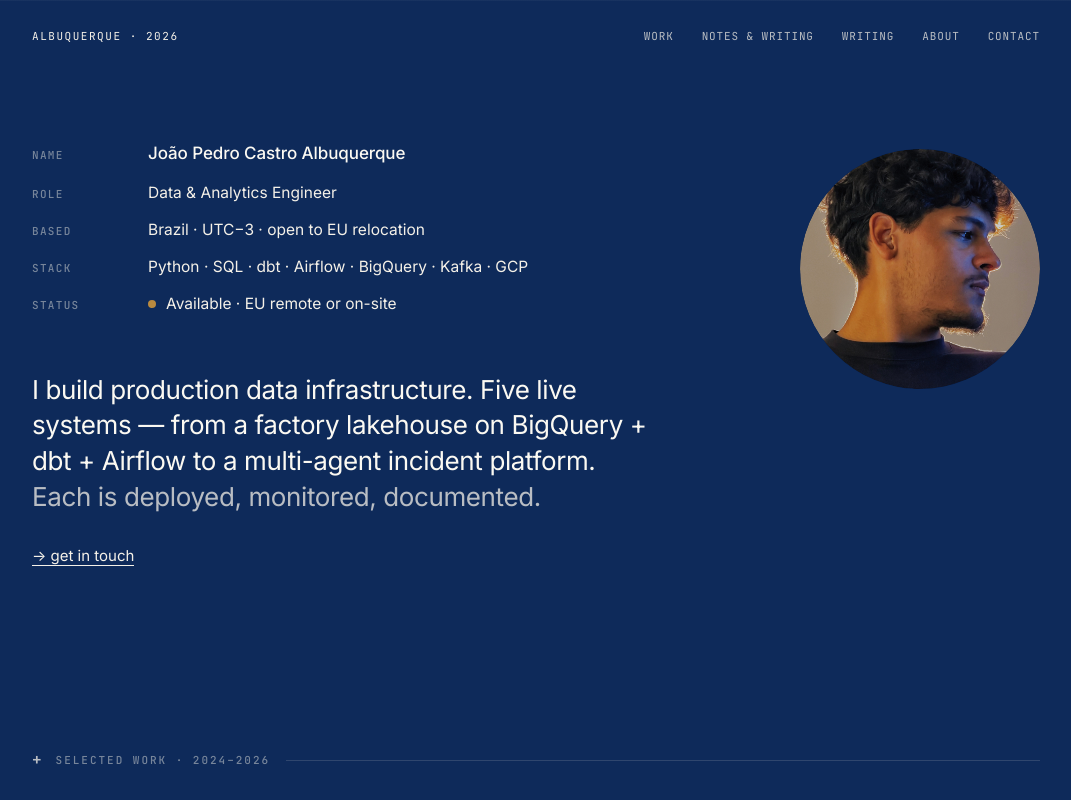
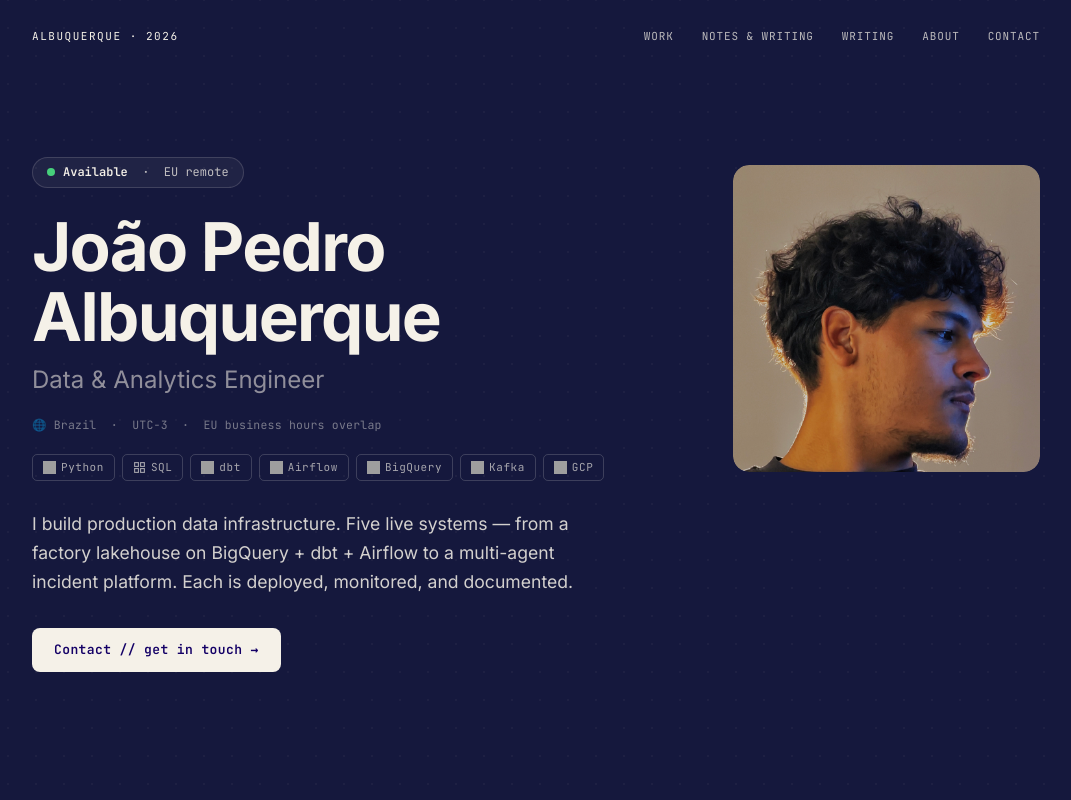
Before and after one commit to Albuqr/Portfolio, a website with bundled scripts: page portfolio/portfolio.html in a window 1280 px wide. Shown: the top 800 px of the page, without its empty margins (104-1175 px from the left). Built offline with nearby package versions, Linux system fonts and the light colour scheme; grey boxes are pictures that could not be loaded.

Commit message:
Styling changes and pdf loading fixes

```diff
--- a/portfolio/portfolio.html
+++ b/portfolio/portfolio.html
@@ -7,12 +7,10 @@
 <link rel="preconnect" href="https://fonts.googleapis.com" />
 <link rel="preconnect" href="https://fonts.gstatic.com" crossorigin />
 <link href="https://fonts.googleapis.com/css2?family=Inter:wght@400;500;600;700&family=JetBrains+Mono:wght@400;500;600&display=swap" rel="stylesheet" />
-<script src="https://cdnjs.cloudflare.com/ajax/libs/pdf.js/3.11.174/pdf.min.js"></script>
-
 <script>
 /* Tweakable defaults — host can rewrite this JSON on disk */
 window.__TWEAKS__ = /*EDITMODE-BEGIN*/{
-  "bg": "#0E2A5A",
+  "bg": "#15183D",
   "fg": "#F5F1E8",
   "accent": "#B98A3F",
   "heroLayout": "split",
@@ -24,8 +22,8 @@ window.__TWEAKS__ = /*EDITMODE-BEGIN*/{
 
 <style>
   :root {
-    --bg: #0E2A5A;
-    --bg-deep: #061942;
+    --bg: #15183D;
+    --bg-deep: #0b0d28;
     --fg: #F5F1E8;
     --fg-strong: #FBF9F2;
     --fg-muted: rgba(245, 241, 232, 0.74);
@@ -50,11 +48,6 @@ window.__TWEAKS__ = /*EDITMODE-BEGIN*/{
     margin: 0;
     padding: 0;
     background-color: var(--bg);
-    background-image:
-      linear-gradient(rgba(245, 241, 232, 0.045) 1px, transparent 1px),
-      linear-gradient(90deg, rgba(245, 241, 232, 0.045) 1px, transparent 1px);
-    background-size: 32px 32px;
-    background-attachment: fixed;
     color: var(--fg);
     font-family: var(--font-sans);
     font-size: 16px;
@@ -81,6 +74,8 @@ window.__TWEAKS__ = /*EDITMODE-BEGIN*/{
     max-width: var(--container);
     margin: 0 auto;
     padding: 0 var(--gutter);
+    position: relative;
+    z-index: 1;
   }
 
   .hairline { border: none; border-top: 1px solid var(--rule); margin: 0; }
@@ -99,6 +94,8 @@ window.__TWEAKS__ = /*EDITMODE-BEGIN*/{
     letter-spacing: 0.08em;
     text-transform: uppercase;
     color: var(--fg-muted);
+    position: relative;
+    z-index: 1;
   }
   .topbar .mark {
     color: var(--fg);
@@ -117,94 +114,142 @@ window.__TWEAKS__ = /*EDITMODE-BEGIN*/{
   /* ───── hero ───── */
   .hero {
     display: grid;
-    grid-template-columns: 1fr 240px;
-    gap: 72px;
+    grid-template-columns: 1fr auto;
     align-items: start;
-    padding: 80px 0 96px;
-  }
-
-  .identity {
-    display: grid;
-    grid-template-columns: 88px 1fr;
-    column-gap: 28px;
-    row-gap: 14px;
-    align-items: baseline;
-    margin-bottom: 56px;
-  }
-  .identity dt {
-    font-family: var(--font-mono);
-    font-size: 11px;
-    letter-spacing: 0.12em;
-    text-transform: uppercase;
-    color: var(--fg-faint);
-    font-weight: 500;
-  }
-  .identity dd {
-    margin: 0;
-    font-size: 15.5px;
-    color: var(--fg);
-    line-height: 1.5;
-  }
-  .identity .name-row dd {
-    font-size: 17px;
-    font-weight: 500;
-    letter-spacing: -0.005em;
-    color: var(--fg-strong);
-  }
-
-  .status-dot {
-    display: inline-block;
+    gap: clamp(2rem, 6vw, 6rem);
+    padding-top: clamp(3rem, 7vw, 5.5rem);
+    padding-bottom: clamp(3rem, 7vw, 5.5rem);
+    position: relative;
+    z-index: 1;
+  }
+
+  .hero__status-pill {
+    display: inline-flex;
+    align-items: center;
+    gap: 8px;
+    border: 1px solid rgba(245, 241, 232, 0.15);
+    border-radius: 999px;
+    padding: 5px 14px;
+    font-family: var(--font-mono);
+    font-size: 12px;
+    color: rgba(245, 241, 232, 0.75);
+    background: rgba(245, 241, 232, 0.05);
+    margin-bottom: 24px;
+    width: fit-content;
+  }
+  .hero__status-pill strong {
+    color: #F5F1E8;
+    font-weight: 600;
+  }
+  .hero__status-dot {
     width: 8px;
     height: 8px;
     border-radius: 50%;
-    background: var(--accent-bright);
-    box-shadow: 0 0 0 0 rgba(15, 38, 89, 0.55);
-    margin-right: 10px;
-    vertical-align: 1px;
-    animation: pulse 2.8s cubic-bezier(0.4, 0, 0.6, 1) infinite;
-  }
-  @keyframes pulse {
-    0%, 100% { box-shadow: 0 0 0 0 rgba(15, 38, 89, 0.55); }
-    50%      { box-shadow: 0 0 0 6px rgba(15, 38, 89, 0); }
-  }
-
-  .hero-statement {
-    font-size: 26px;
-    line-height: 1.38;
-    letter-spacing: -0.015em;
+    background: #4ade80;
+    flex-shrink: 0;
+    animation: dot-pulse 2.4s ease-in-out infinite;
+  }
+  @keyframes dot-pulse {
+    0%, 100% { opacity: 1; }
+    50% { opacity: 0.35; }
+  }
+
+  .hero__name {
+    font-family: var(--font-sans);
+    font-size: clamp(2.4rem, 5.5vw, 4.2rem);
+    font-weight: 700;
+    line-height: 1.05;
+    color: #F5F1E8;
+    margin: 0 0 8px 0;
+    letter-spacing: -0.025em;
+  }
+  .hero__role {
+    font-family: var(--font-sans);
+    font-size: clamp(1.1rem, 2.2vw, 1.5rem);
     font-weight: 400;
-    max-width: 620px;
-    margin: 0 0 28px;
-    text-wrap: pretty;
-    color: var(--fg-strong);
-  }
-  .hero-statement em {
-    font-style: normal;
-    color: var(--fg-muted);
-  }
-
-  .hero-cta {
-    font-family: var(--font-sans);
-    font-size: 15px;
-    color: var(--fg);
-    border-bottom: 1px solid var(--fg);
-  }
-  .hero-cta:hover { color: var(--accent-bright); border-bottom-color: var(--accent-bright); }
-
-  .portrait {
-    width: 240px;
-    height: 240px;
-    border-radius: 50%;
+    color: rgba(245, 241, 232, 0.55);
+    margin: 0 0 18px 0;
+  }
+  .hero__location {
+    font-family: var(--font-mono);
+    font-size: 11.5px;
+    color: rgba(245, 241, 232, 0.45);
+    margin: 0 0 20px 0;
+    letter-spacing: 0.02em;
+  }
+  .hero__stack {
+    display: flex;
+    flex-wrap: wrap;
+    gap: 7px;
+    list-style: none;
+    padding: 0;
+    margin: 0 0 28px 0;
+  }
+  .hero__stack li {
+    display: inline-flex;
+    align-items: center;
+    gap: 5px;
+    font-family: var(--font-mono);
+    font-size: 11px;
+    letter-spacing: 0.05em;
+    padding: 4px 10px;
+    border: 1px solid rgba(245, 241, 232, 0.18);
+    border-radius: 5px;
+    color: rgba(245, 241, 232, 0.65);
+    transition: border-color 0.15s, color 0.15s;
+  }
+  .hero__stack li:hover {
+    border-color: rgba(245, 241, 232, 0.4);
+    color: rgba(245, 241, 232, 0.9);
+  }
+  .hero__statement {
+    font-size: clamp(0.95rem, 1.6vw, 1.1rem);
+    line-height: 1.65;
+    color: rgba(245, 241, 232, 0.85);
+    max-width: 52ch;
+    margin: 0 0 32px 0;
+  }
+  .hero__cta {
+    display: inline-block;
+    padding: 12px 22px;
+    background: #F5F1E8;
+    color: #140066;
+    font-family: var(--font-mono);
+    font-size: 13px;
+    font-weight: 600;
+    letter-spacing: 0.03em;
+    text-decoration: none;
+    border-radius: 8px;
+    border: none;
+    transition: opacity 0.15s;
+  }
+  .hero__cta:hover { opacity: 0.88; border-bottom: none; }
+
+  .hero__right {
+    display: flex;
+    align-items: flex-start;
+    padding-top: 8px;
+  }
+  .hero__photo-wrap {
+    width: clamp(200px, 24vw, 340px);
+    aspect-ratio: 1 / 1;
     overflow: hidden;
-    background: var(--bg-deep);
-    justify-self: end;
-    align-self: start;
-    margin-top: 24px;
-  }
-  .portrait image-slot {
-    width: 240px;
-    height: 240px;
+    border-radius: 16px;
+    flex-shrink: 0;
+  }
+  .hero__photo-img {
+    width: 100%;
+    height: 100%;
+    object-fit: cover;
+    object-position: center top;
     display: block;
+    border-radius: 16px;
+  }
+
+  @media (max-width: 720px) {
+    .hero { grid-template-columns: 1fr; gap: 2rem; }
+    .hero__right { order: -1; }
+    .hero__photo-wrap { width: 120px; }
   }
 
   /* ───── section headers ───── */
@@ -335,6 +380,8 @@ window.__TWEAKS__ = /*EDITMODE-BEGIN*/{
     border-bottom: 1px solid var(--rule);
     padding: 48px 0 52px;
     display: block;
+    position: relative;
+    z-index: 1;
   }
   .featured-meta {
     font-family: var(--font-mono);
@@ -1348,6 +1395,7 @@ window.__TWEAKS__ = /*EDITMODE-BEGIN*/{
 </style>
 </head>
 <body>
+<canvas id="dot-grid" aria-hidden="true" style="position:fixed;top:0;left:0;width:100%;height:100%;pointer-events:none;z-index:0;opacity:0.35;"></canvas>
 
 <div class="container">
 
@@ -1364,42 +1412,88 @@ window.__TWEAKS__ = /*EDITMODE-BEGIN*/{
   </header>
 
   <!-- ─── hero ─── -->
-  <section class="hero" data-screen-label="01 Hero">
-    <div>
-      <dl class="identity">
-        <div class="name-row" style="display:contents;">
-          <dt>NAME</dt>
-          <dd>João Pedro Castro Albuquerque</dd>
-        </div>
-        <dt>ROLE</dt>
-        <dd>Data &amp; Analytics Engineer</dd>
-
-        <dt>BASED</dt>
-        <dd>Brazil · UTC−3 · open to EU relocation</dd>
-
-        <dt>STACK</dt>
-        <dd>Python · SQL · dbt · Airflow · BigQuery · Kafka · GCP</dd>
-
-        <dt>STATUS</dt>
-        <dd><span class="status-dot" aria-hidden="true"></span>Available · EU remote or on-site</dd>
-      </dl>
-
-      <p class="hero-statement">
-        I build production data infrastructure. Five live systems
-        — from a factory lakehouse on BigQuery + dbt + Airflow
-        to a multi-agent incident platform.
-        <em>Each is deployed, monitored, documented.</em>
+  <header class="hero" id="hero" data-screen-label="01 Hero">
+    <div class="hero__left">
+
+      <div class="hero__status-pill">
+        <span class="hero__status-dot"></span>
+        <span><strong>Available</strong> &nbsp;·&nbsp; EU remote</span>
+      </div>
+
+      <h1 class="hero__name">João Pedro Albuquerque</h1>
+      <p class="hero__role">Data &amp; Analytics Engineer</p>
+
+      <p class="hero__location">
+        🌐 Brazil &nbsp;·&nbsp; UTC−3 &nbsp;·&nbsp;
+        EU business hours overlap
       </p>
 
-      <a class="hero-cta" href="#contact">→ get in touch</a>
+      <ul class="hero__stack">
+        <li>
+          <img src="https://cdn.simpleicons.org/python/F5F1E8"
+               width="13" height="13" alt="">
+          Python
+        </li>
+        <li>
+          <svg width="13" height="13" viewBox="0 0 24 24"
+               fill="none" stroke="currentColor"
+               stroke-width="2" aria-hidden="true">
+            <rect x="3" y="3" width="7" height="7"/>
+            <rect x="14" y="3" width="7" height="7"/>
+            <rect x="3" y="14" width="7" height="7"/>
+            <rect x="14" y="14" width="7" height="7"/>
+          </svg>
+          SQL
+        </li>
+        <li>
+          <img src="https://cdn.simpleicons.org/dbt/F5F1E8"
+               width="13" height="13" alt="">
+          dbt
+        </li>
+        <li>
+          <img src="https://cdn.simpleicons.org/apacheairflow/F5F1E8"
+               width="13" height="13" alt="">
+          Airflow
+        </li>
+        <li>
+          <img src="https://cdn.simpleicons.org/googlebigquery/F5F1E8"
+               width="13" height="13" alt="">
+          BigQuery
+        </li>
+        <li>
+          <img src="https://cdn.simpleicons.org/apachekafka/F5F1E8"
+               width="13" height="13" alt="">
+          Kafka
+        </li>
+        <li>
+          <img src="https://cdn.simpleicons.org/googlecloud/F5F1E8"
+               width="13" height="13" alt="">
+          GCP
+        </li>
+      </ul>
+
+      <p class="hero__statement">
+        I build production data infrastructure. Five live systems —
+        from a factory lakehouse on BigQuery + dbt + Airflow to a
+        multi-agent incident platform. Each is deployed, monitored,
+        and documented.
+      </p>
+
+      <a href="#contact" class="hero__cta">
+        Contact // get in touch →
+      </a>
+
     </div>
 
-    <div class="portrait">
-      <img src="assets/screenshots/me.jpeg"
-           alt="João Pedro Castro Albuquerque"
-           style="width:100%;height:100%;object-fit:cover;border-radius:50%;">
+    <div class="hero__right">
+      <div class="hero__photo-wrap">
+        <img src="assets/screenshots/me.jpeg"
+             alt="João Pedro Castro Albuquerque"
+             class="hero__photo-img"
+             loading="eager">
+      </div>
     </div>
-  </section>
+  </header>
 
   <!-- ─── selected work ─── -->
   <section id="work" data-screen-label="02 Selected Work">
@@ -1870,11 +1964,11 @@ window.__TWEAKS__ = /*EDITMODE-BEGIN*/{
       <button class="carousel-nav prev" type="button" aria-label="Previous">‹</button>
       <button class="carousel-nav next" type="button" aria-label="Next">›</button>
 
-      <!-- TODO: populate note cards — add issuer, date, title, page count, and PDF download link for each card (note-1 through note-7) -->
+      <!-- TODO: add cover images to assets/notes/covers/ (note-1.jpg through note-5.jpg) — screenshot each PDF's first page -->
       <div class="carousel-track" id="notes-track">
 
         <article class="note-card">
-          <div class="note-cover"><canvas class="pdf-canvas" data-pdf="assets/notes/AI Capabilities and Limitations.pdf" style="width:100%;height:100%;object-fit:cover;display:block;border-radius:2px;"></canvas></div>
+          <div class="note-cover"><img src="assets/screenshots/aicapabilitiesandlimitations.png" alt="AI Capabilities and Limitations cover" style="width:100%;height:100%;object-fit:cover;display:block;border-radius:2px;" onerror="this.parentElement.innerHTML='<div style=\'width:100%;height:100%;background:rgba(10,22,60,0.12);display:flex;align-items:center;justify-content:center;font-family:monospace;font-size:10px;letter-spacing:0.1em;color:rgba(10,22,60,0.4);text-transform:uppercase;\'>PDF</div>'"></div>
           <div class="note-meta"><span>Anthropic</span><span>2025</span></div>
           <p class="note-title">AI Capabilities and Limitations</p>
           <p class="note-sub">Anthropic AI Fluency cert notes</p>
@@ -1882,7 +1976,7 @@ window.__TWEAKS__ = /*EDITMODE-BEGIN*/{
         </article>
 
         <article class="note-card">
-          <div class="note-cover"><canvas class="pdf-canvas" data-pdf="assets/notes/dataengineeringconcepts.pdf" style="width:100%;height:100%;object-fit:cover;display:block;border-radius:2px;"></canvas></div>
+          <div class="note-cover"><img src="assets/screenshots/dataengineeringconcepts.png" alt="Data Engineering Concepts cover" style="width:100%;height:100%;object-fit:cover;display:block;border-radius:2px;" onerror="this.parentElement.innerHTML='<div style=\'width:100%;height:100%;background:rgba(10,22,60,0.12);display:flex;align-items:center;justify-content:center;font-family:monospace;font-size:10px;letter-spacing:0.1em;color:rgba(10,22,60,0.4);text-transform:uppercase;\'>PDF</div>'"></div>
           <div class="note-meta"><span>Data Engineering</span><span>2025</span></div>
           <p class="note-title">Data Engineering Concepts</p>
           <p class="note-sub">Core concepts and patterns</p>
@@ -1890,7 +1984,7 @@ window.__TWEAKS__ = /*EDITMODE-BEGIN*/{
         </article>
 
         <article class="note-card">
-          <div class="note-cover"><canvas class="pdf-canvas" data-pdf="assets/notes/SAP Spend Management Notes.pdf" style="width:100%;height:100%;object-fit:cover;display:block;border-radius:2px;"></canvas></div>
+          <div class="note-cover"><img src="assets/screenshots/sapspendmanagement.png" alt="SAP Spend Management cover" style="width:100%;height:100%;object-fit:cover;display:block;border-radius:2px;" onerror="this.parentElement.innerHTML='<div style=\'width:100%;height:100%;background:rgba(10,22,60,0.12);display:flex;align-items:center;justify-content:center;font-family:monospace;font-size:10px;letter-spacing:0.1em;color:rgba(10,22,60,0.4);text-transform:uppercase;\'>PDF</div>'"></div>
           <div class="note-meta"><span>SAP</span><span>2025</span></div>
           <p class="note-title">SAP Spend Management</p>
           <p class="note-sub">Spend Management and Gateway notes</p>
@@ -1898,7 +1992,7 @@ window.__TWEAKS__ = /*EDITMODE-BEGIN*/{
         </article>
 
         <article class="note-card">
-          <div class="note-cover"><canvas class="pdf-canvas" data-pdf="assets/notes/SAPdatascience1.pdf" style="width:100%;height:100%;object-fit:cover;display:block;border-radius:2px;"></canvas></div>
+          <div class="note-cover"><img src="assets/screenshots/sapdatascience1.png" alt="SAP Data Science Part 1 cover" style="width:100%;height:100%;object-fit:cover;display:block;border-radius:2px;" onerror="this.parentElement.innerHTML='<div style=\'width:100%;height:100%;background:rgba(10,22,60,0.12);display:flex;align-items:center;justify-content:center;font-family:monospace;font-size:10px;letter-spacing:0.1em;color:rgba(10,22,60,0.4);text-transform:uppercase;\'>PDF</div>'"></div>
           <div class="note-meta"><span>SAP</span><span>2025</span></div>
           <p class="note-title">SAP Data Science · Part 1</p>
           <p class="note-sub">Data science fundamentals</p>
@@ -1906,7 +2000,7 @@ window.__TWEAKS__ = /*EDITMODE-BEGIN*/{
         </article>
 
         <article class="note-card">
-          <div class="note-cover"><canvas class="pdf-canvas" data-pdf="assets/notes/SAPdatascience2.pdf" style="width:100%;height:100%;object-fit:cover;display:block;border-radius:2px;"></canvas></div>
+          <div class="note-cover"><img src="assets/screenshots/sapdatascience2.png" alt="SAP Data Science Part 2 cover" style="width:100%;height:100%;object-fit:cover;display:block;border-radius:2px;" onerror="this.parentElement.innerHTML='<div style=\'width:100%;height:100%;background:rgba(10,22,60,0.12);display:flex;align-items:center;justify-content:center;font-family:monospace;font-size:10px;letter-spacing:0.1em;color:rgba(10,22,60,0.4);text-transform:uppercase;\'>PDF</div>'"></div>
           <div class="note-meta"><span>SAP</span><span>2025</span></div>
           <p class="note-title">SAP Data Science · Part 2</p>
           <p class="note-sub">Applied data science on SAP</p>
@@ -1946,7 +2040,7 @@ window.__TWEAKS__ = /*EDITMODE-BEGIN*/{
         </div>
         <div class="pb-row">
           <span class="pb-key">README</span>
-          <span class="pb-val">First, then the code.</span>
+          <span class="pb-val">README last — written once the system is understood, not before.</span>
         </div>
         <div class="pb-row">
           <span class="pb-key">SCOPE</span>
@@ -2198,7 +2292,7 @@ window.__TWEAKS__ = /*EDITMODE-BEGIN*/{
     }
 
     const palettes = [
-      { name: 'Royal Gold',     bg: '#0E2A5A', fg: '#F5F1E8', accent: '#B98A3F' },
+      { name: 'Royal Gold',     bg: '#15183D', fg: '#F5F1E8', accent: '#B98A3F' },
       { name: 'British Racing', bg: '#002A17', fg: '#F5F1E8', accent: '#B4863E' },
       { name: 'Bourbon Leather',bg: '#1A1410', fg: '#F2E8D5', accent: '#C99060' },
       { name: 'Midnight Ink',   bg: '#0C1A2E', fg: '#E8EAF0', accent: '#6B8FB8' },
@@ -2259,37 +2353,58 @@ window.__TWEAKS__ = /*EDITMODE-BEGIN*/{
 
 <script>
 (function() {
-  if (typeof pdfjsLib === 'undefined') return;
-  pdfjsLib.GlobalWorkerOptions.workerSrc =
-    'https://cdnjs.cloudflare.com/ajax/libs/pdf.js/3.11.174/pdf.worker.min.js';
-
-  document.querySelectorAll('.pdf-canvas').forEach(function(canvas) {
-    var pdfPath = canvas.dataset.pdf;
-    pdfjsLib.getDocument(pdfPath).promise.then(function(pdf) {
-      return pdf.getPage(1);
-    }).then(function(page) {
-      var container = canvas.parentElement;
-      var containerWidth = container.offsetWidth || 260;
-      var viewport = page.getViewport({ scale: 1 });
-      var scale = containerWidth / viewport.width;
-      var scaled = page.getViewport({ scale: scale });
-      canvas.width = scaled.width;
-      canvas.height = scaled.height;
-      canvas.style.width = '100%';
-      canvas.style.height = '100%';
-      return page.render({
-        canvasContext: canvas.getContext('2d'),
-        viewport: scaled
-      }).promise;
-    }).catch(function(err) {
-      console.warn('PDF preview failed for ' + pdfPath, err);
-      canvas.parentElement.innerHTML =
-        '<div style="width:100%;height:100%;background:rgba(10,22,60,0.12);' +
-        'display:flex;align-items:center;justify-content:center;' +
-        'font-family:monospace;font-size:10px;letter-spacing:0.1em;' +
-        'color:rgba(10,22,60,0.4);text-transform:uppercase;">PDF</div>';
-    });
-  });
+  var canvas = document.getElementById('dot-grid');
+  if (!canvas) return;
+  if (window.matchMedia('(prefers-reduced-motion: reduce)').matches) return;
+  var ctx = canvas.getContext('2d');
+  var mouse = { x: -9999, y: -9999 };
+  var dots = [];
+  var DOT_SPACING = 28;
+  var DOT_RADIUS = 1.2;
+  var INFLUENCE_RADIUS = 120;
+  var cols, rows;
+
+  function resize() {
+    canvas.width = window.innerWidth;
+    canvas.height = window.innerHeight;
+    buildGrid();
+  }
+
+  function buildGrid() {
+    dots = [];
+    cols = Math.ceil(canvas.width / DOT_SPACING) + 1;
+    rows = Math.ceil(canvas.height / DOT_SPACING) + 1;
+    for (var r = 0; r < rows; r++) {
+      for (var c = 0; c < cols; c++) {
+        dots.push({ x: c * DOT_SPACING, y: r * DOT_SPACING });
+      }
+    }
+  }
+
+  function draw() {
+    ctx.clearRect(0, 0, canvas.width, canvas.height);
+    for (var i = 0; i < dots.length; i++) {
+      var d = dots[i];
+      var dx = d.x - mouse.x;
+      var dy = d.y - mouse.y;
+      var dist = Math.sqrt(dx * dx + dy * dy);
+      var alpha = dist < INFLUENCE_RADIUS
+        ? 0.12 + (1 - dist / INFLUENCE_RADIUS) * 0.55
+        : 0.12;
+      ctx.beginPath();
+      ctx.arc(d.x, d.y, DOT_RADIUS, 0, Math.PI * 2);
+      ctx.fillStyle = 'rgba(245,241,232,' + alpha + ')';
+      ctx.fill();
+    }
+    requestAnimationFrame(draw);
+  }
+
+  window.addEventListener('resize', resize);
+  window.addEventListener('mousemove', function(e) { mouse.x = e.clientX; mouse.y = e.clientY; });
+  window.addEventListener('mouseleave', function() { mouse.x = -9999; mouse.y = -9999; });
+
+  resize();
+  draw();
 })();
 </script>
 
```
Also changed, not shown: portfolio/assets/screenshots/aicapabilitiesandlimitations.png (added), portfolio/assets/screenshots/dataengineeringconcepts.png (added), portfolio/assets/screenshots/sapdatascience1.png (added), portfolio/assets/screenshots/sapdatascience2.png (added), portfolio/assets/screenshots/sapspendmanagement.png (added).
